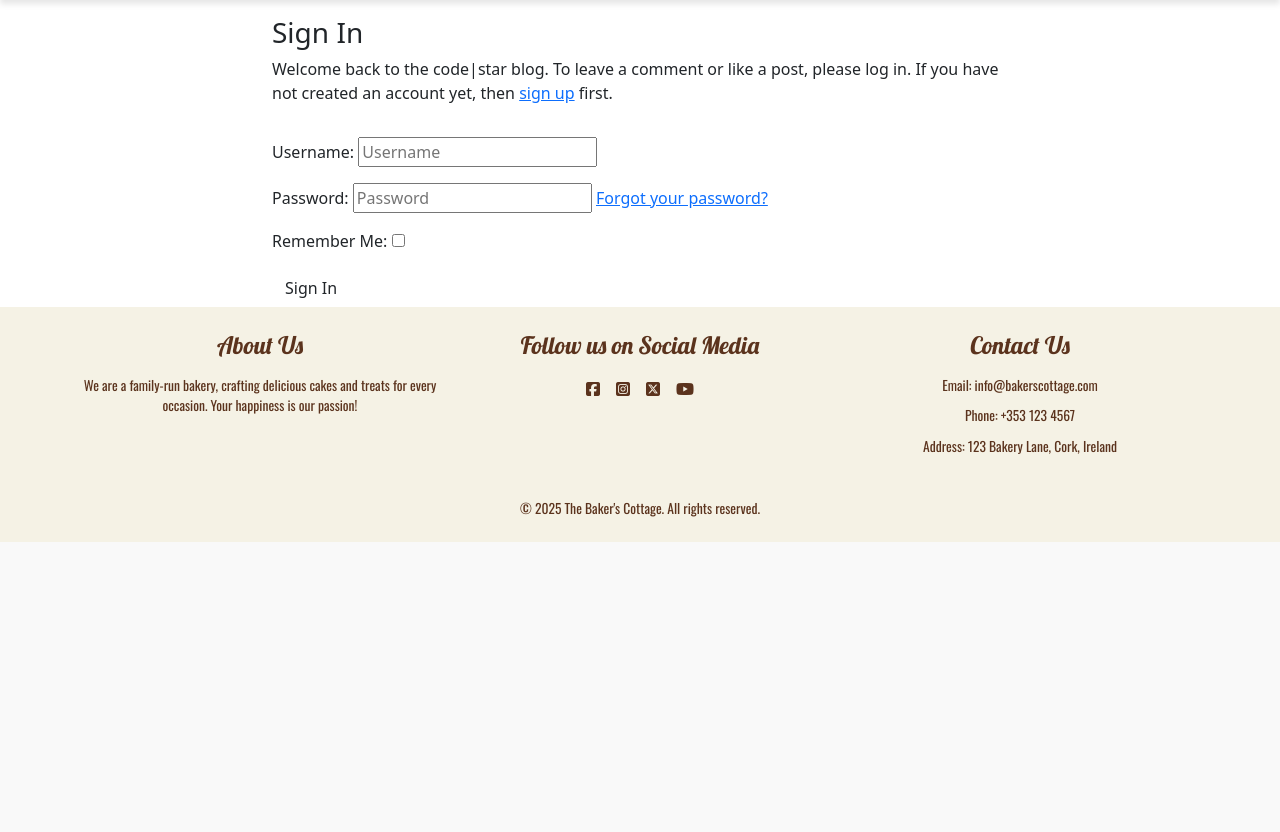
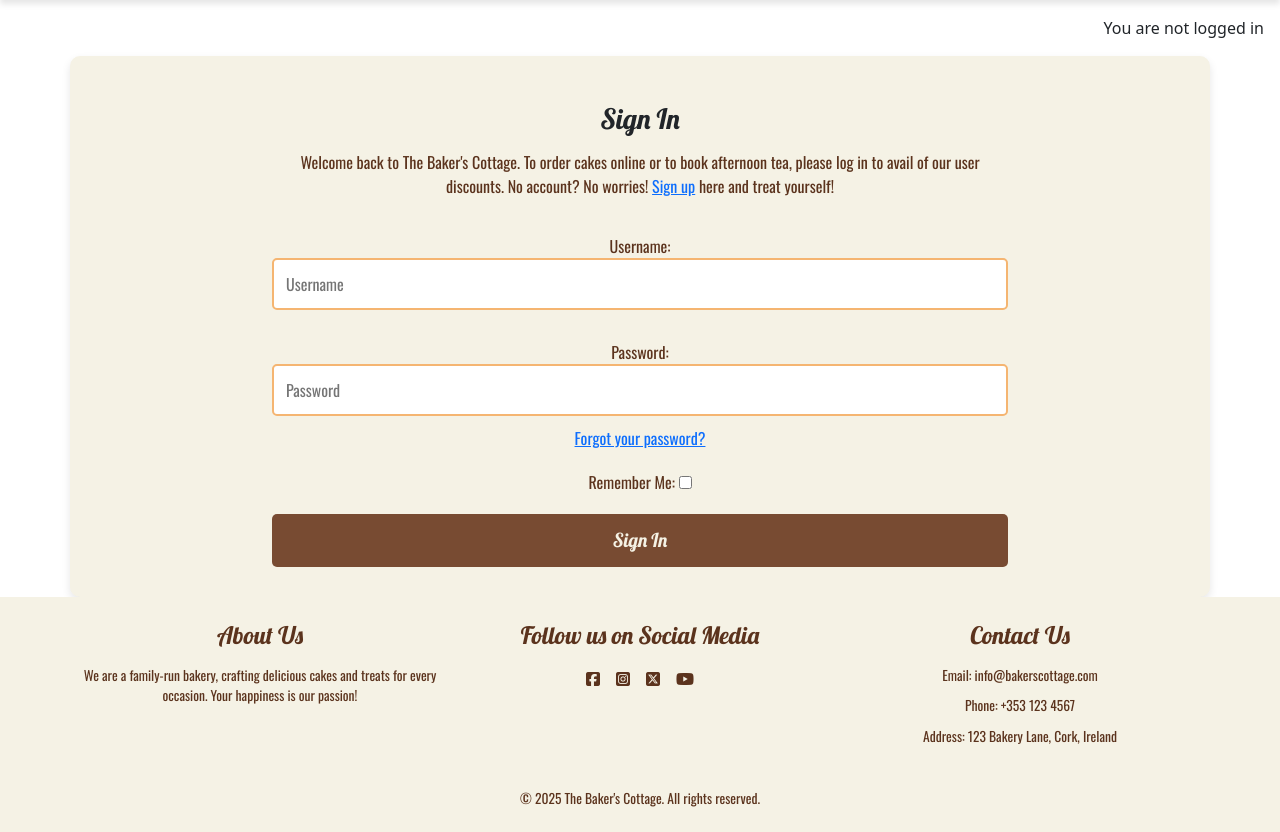
Before and after one commit to Mickyreegs/the_bakers_cottage, a Django app: page /accounts/login/ in a window 1280 px wide. Shown: the part 308-1140 px from the top of the page. Before the commit the page ends 850 px from the top, so only its background shows below. Run offline with Django 4.2, Linux system fonts and the light colour scheme; some libraries are stand-ins or nearby versions.

Commit message:
Add authentication and initial styling.  Fix override issue with JS for submit button

```diff
--- a/baker/settings.py
+++ b/baker/settings.py
@@ -28,7 +28,7 @@ TEMPLATES_DIR = os.path.join(BASE_DIR, 'templates')
 SECRET_KEY = os.environ.get("SECRET_KEY")
 
 # SECURITY WARNING: don't run with debug turned on in production!
-DEBUG = False
+DEBUG = True
 
 ALLOWED_HOSTS = ['.herokuapp.com', '127.0.0.1']
 
--- a/static/css/style.css
+++ b/static/css/style.css
@@ -144,6 +144,69 @@
     cursor: pointer;
 }
 
+/* General Authentication Page Styling */
+.auth-container {
+    background-color: rgb(245, 242, 229);
+    padding: 30px;
+    border-radius: 10px;
+    box-shadow: 0 4px 8px rgba(0, 0, 0, 0.1);
+    max-width: 500px;
+    margin: auto;
+    text-align: center;
+}
+
+.auth-container h1, .auth-container h3 {
+    font-family: "Lobster", sans-serif;
+    text-align: center;
+    margin-bottom: 15px;
+}
+
+.auth-container p {
+    font-family: "Oswald", sans-serif;
+    font-size: 1rem;
+    color: rgb(91, 51, 29);
+    margin-bottom: 20px;
+}
+
+.auth-container form {
+    width: 100%;
+}
+
+.auth-container input[type="text"],
+.auth-container input[type="password"],
+.auth-container input[type="email"] {
+    width: 100%;
+    padding: 12px;
+    border: 2px solid rgb(245, 181, 113);
+    border-radius: 5px;
+    font-size: 1rem;
+    font-family: "Oswald", sans-serif;
+    margin-bottom: 10px;
+}
+
+.auth-container input:focus {
+    outline: none;
+    border-color: rgb(200, 100, 50);
+}
+
+.auth-container button {
+    display: block;
+    width: 100%;
+    background-color: rgb(120, 75, 50);
+    color: rgb(245, 242, 229);
+    font-family: "Lobster", sans-serif;
+    border: none;
+    padding: 12px;
+    font-size: 1.2rem;
+    border-radius: 5px;
+    transition: background-color 0.3s ease;
+}
+
+.auth-container button:hover {
+    background-color: rgb(85, 45, 25);
+    color: white;
+}
+
 /* Media query for smaller screens */
 @media (max-width: 768px) {
     .shared .card {
@@ -154,4 +217,13 @@
         font-size: 1rem;
         padding: 8px;
     }
+
+        .auth-container {
+        padding: 20px;
+    }
+
+    .auth-container button {
+        font-size: 1rem;
+        padding: 10px;
+    }
 }
--- a/templates/account/login.html
+++ b/templates/account/login.html
@@ -7,15 +7,14 @@
 
 {% block content %}
 
-<div class="container">
+<div class="container auth-container">
     <div class="row">
         <div class="col-md-8 mt-3 offset-md-2">
             <h3>{% trans "Sign In" %}</h3>
 
-            <p>{% blocktrans %}Welcome back to the code|star blog. To leave a comment or like a post, please log in. If
-                you
-                have not created an account yet, then <a class="link" href="{{ signup_url }}">sign up</a>
-                first.{% endblocktrans %}</p>
+            <p>{% blocktrans %}Welcome back to The Baker's Cottage. To order cakes online or to book afternoon tea,
+              please log in to avail of our user discounts.  No account?  No worries!  <a class="link" href="{{ signup_url }}">Sign up</a>
+                here and treat yourself!{% endblocktrans %}</p>
         </div>
     </div>
     <div class="row">
--- a/templates/account/logout.html
+++ b/templates/account/logout.html
@@ -5,7 +5,7 @@
 {% block head_title %}{% trans "Sign Out" %}{% endblock %}
 
 {% block content %}
-<div class="container">
+<div class="container auth-container">
     <div class="row">
         <div class="col-md-8 mt-3 offset-md-2">
             <h3>{% trans "Sign Out" %}</h3>
@@ -15,7 +15,6 @@
     </div>
     <div class="row">
         <div class="col-md-8 mt-3 offset-md-2">
-
             <form method="post" action="{% url 'account_logout' %}">
                 {% csrf_token %}
                 {% if redirect_field_value %}
--- a/templates/account/signup.html
+++ b/templates/account/signup.html
@@ -5,6 +5,7 @@
 {% block head_title %}{% trans "Signup" %}{% endblock head_title %}
 
 {% block content %}
+<div class="container auth-container">
   <h1>{% trans "Sign Up" %}</h1>
 
   <p>{% blocktrans %}Already have an account? Then please <a href="{{ login_url }}">sign in</a>.{% endblocktrans %}</p>
@@ -17,5 +18,5 @@
     {% endif %}
     <button type="submit">{% trans "Sign Up" %} &raquo;</button>
   </form>
-
+</div>
 {% endblock content %}
--- a/templates/base.html
+++ b/templates/base.html
@@ -74,7 +74,13 @@
         </div>
     </div>
 
-    <main>
+    <main class="flex-shrink-0 main-bg">
+        {% if user.is_authenticated %}
+            <p class="text-end m-3">You are logged in as {{ user }}</p>
+        {% else %}
+            <p class="text-end m-3">You are not logged in</p>
+        {% endif %}
+
         {% block content %}
         <!-- Content Goes here -->
         {% endblock content %}
```
Also changed, not shown: bookings/forms.py (+9 -0 lines), bookings/views.py (+4 -6 lines), static/js/script.js (+22 -19 lines). Lines whose indentation alone changed are shown as unchanged.
